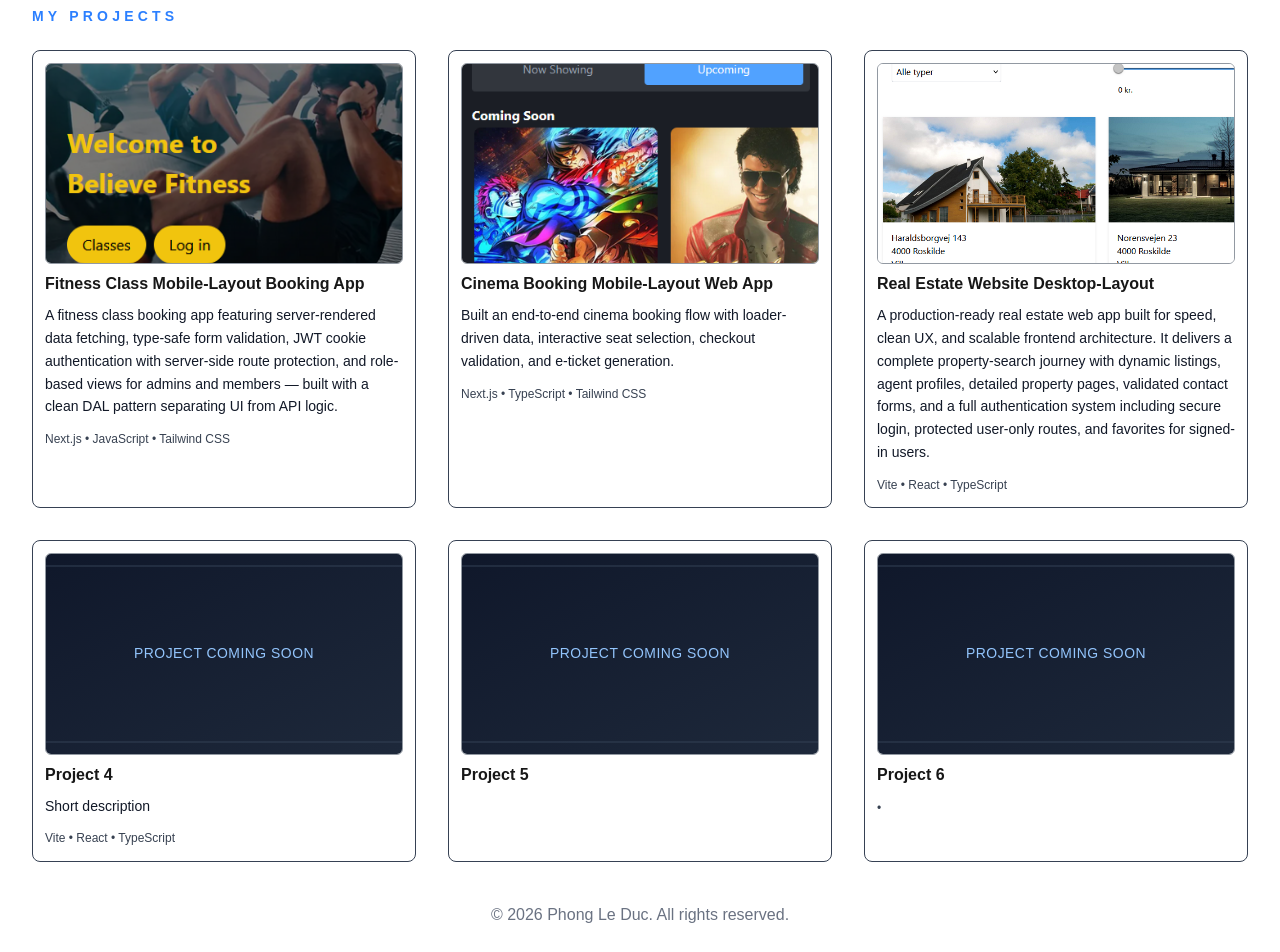
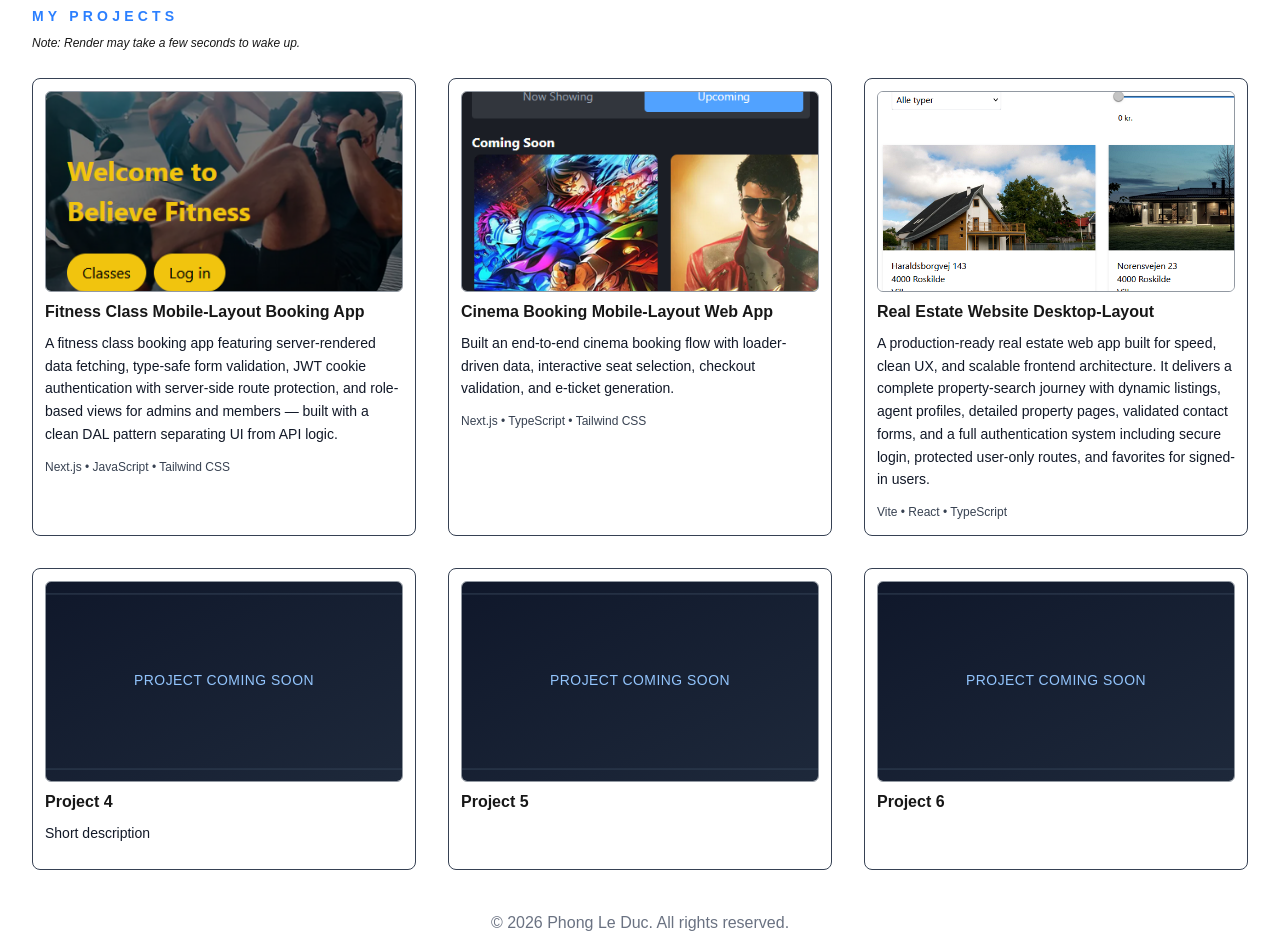
Before and after one commit to Phong-Le-Duc/phong-portfolio, a Next.js app: page /my-projects in a window 1280 px wide. Shown: the part 105-1057 px from the top of the page. Built offline with nearby package versions, Linux system fonts and the light colour scheme.

Commit message:
added render note

```diff
--- a/src/app/my-projects/page.tsx
+++ b/src/app/my-projects/page.tsx
@@ -4,6 +4,7 @@ export default function MyProjectsPage() {
     return (
         <main className="mx-8 pt-10">
             <h1 className="text-sm uppercase tracking-[0.3em] text-blue-500">My Projects</h1>
+            <p className="mt-2 text-xs italic">Note: Render may take a few seconds to wake up.</p>
             <ProjectsGrid />
         </main>
     );
--- a/src/components/featured-projects/index.tsx
+++ b/src/components/featured-projects/index.tsx
@@ -7,6 +7,7 @@ export default function FeaturedProjects() {
 
             <div className="flex items-center justify-between gap-3">
                 <h3 className="text-2xl max-[420px]:text-sm font-bold">Featured Projects</h3>
+
                 <div className="flex shrink-0 items-center gap-2 text-sm text-blue-700 max-[420px]:text-xs">
                     <a
                         href="https://github.com/Phong-Le-Duc/Phong-Le-Duc"
@@ -20,6 +21,7 @@ export default function FeaturedProjects() {
                     </a>
                 </div>
             </div>
+            <p className="mt-2 text-xs italic">Note: Render may take a few seconds to wake up.</p>
 
             <ProjectsGrid featuredOnly limit={3} />
         </section>
--- a/src/data/projects.ts
+++ b/src/data/projects.ts
@@ -41,7 +41,7 @@ export const projects: Project[] = [
         title: "Project 4",
         description: "Short description",
         href: "https://github.com/yourname/project-four",
-        tags: ["Vite", "React", "TypeScript"],
+        tags: [""],
         imageSrc: "/images/project-placeholder.svg",
         featured: true,
     },
@@ -59,7 +59,7 @@ export const projects: Project[] = [
         title: "Project 6",
         description: "",
         href: "https://github.com/yourname/project-six",
-        tags: ["", ""],
+        tags: [""],
         imageSrc: "/images/project-placeholder.svg",
         featured: true,
     },
```
